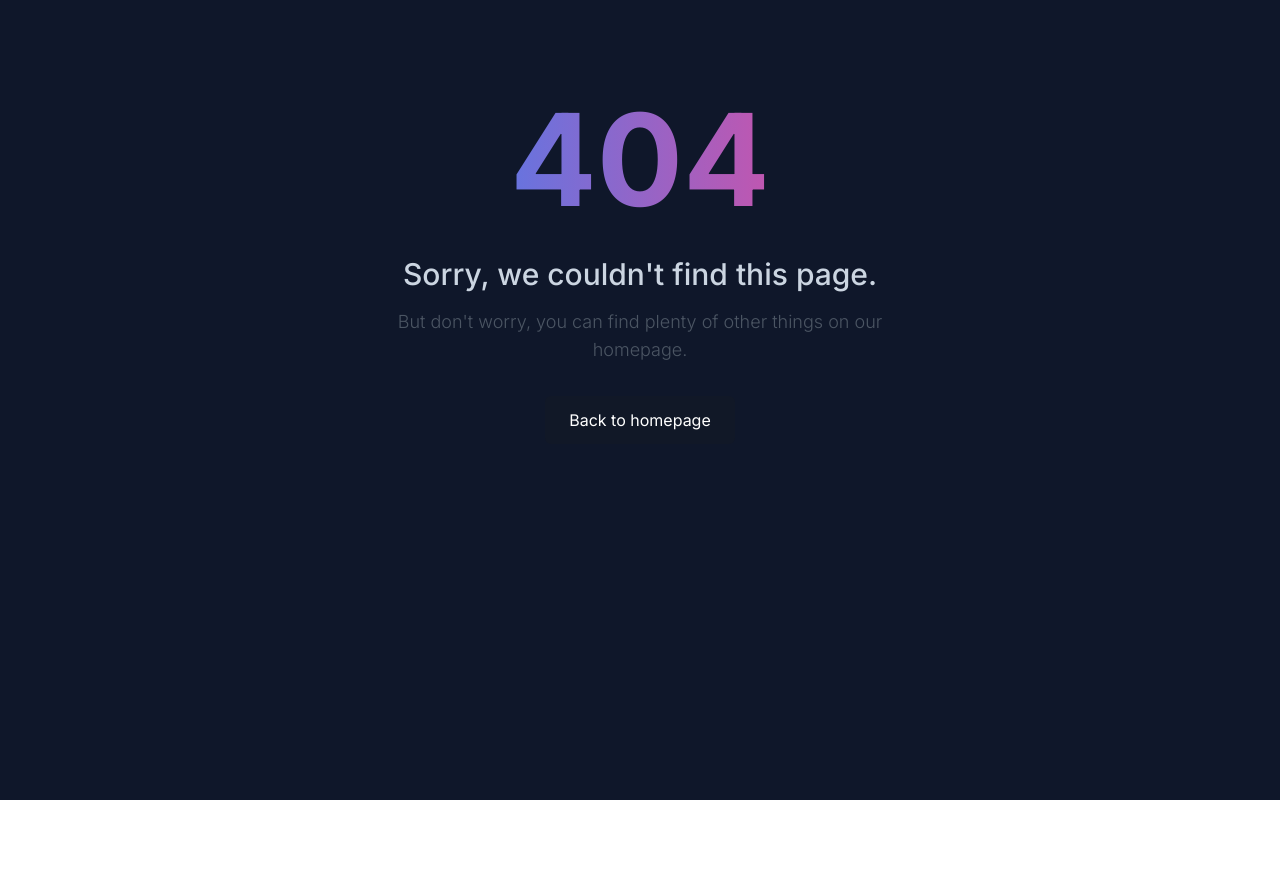
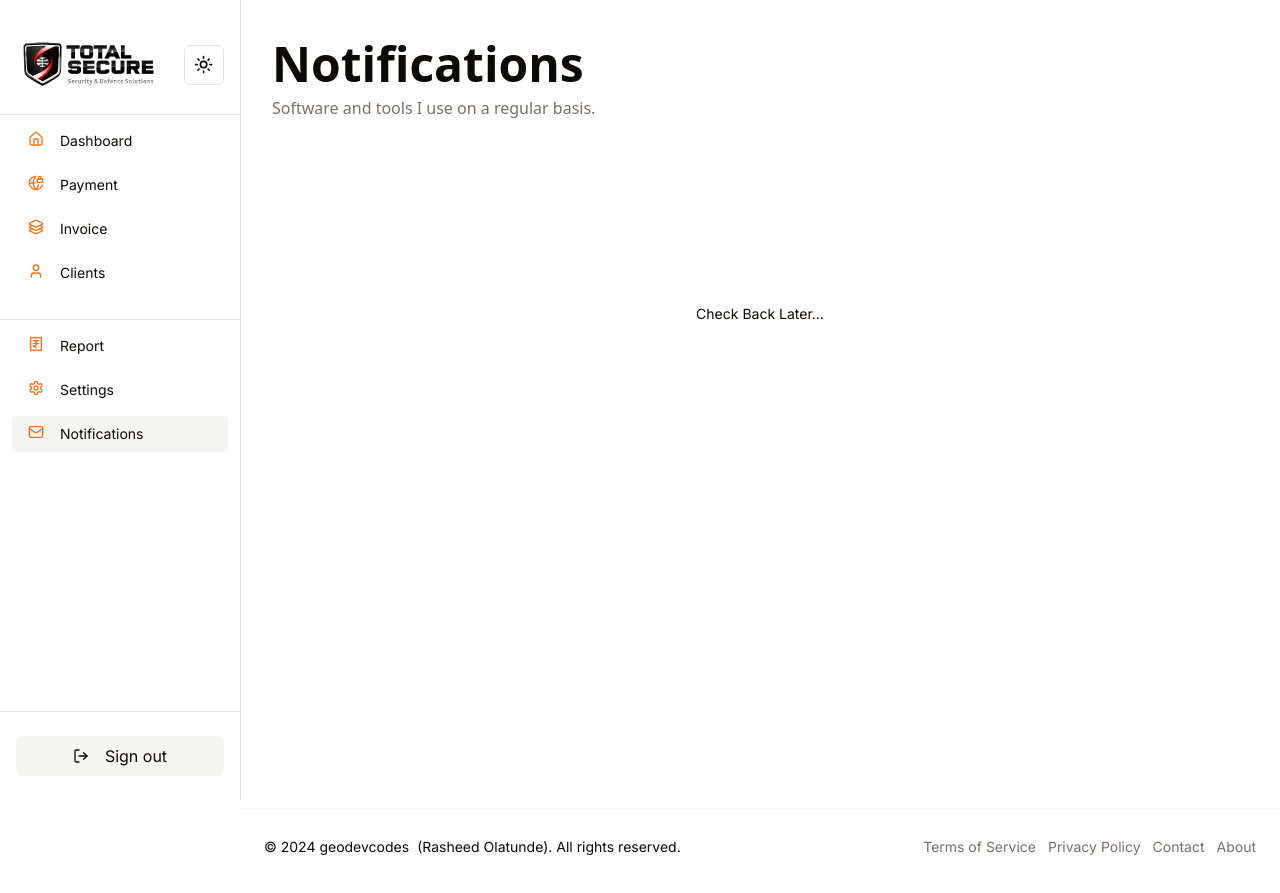
Before and after one commit to olatunde1998/ts-invoice-matrix, a Next.js app: page /notifications in a window 1280 px wide. Before the commit this address had no page. Before the commit the page ends 800 px from the top, so only its background shows below. Built offline with nearby package versions, Linux system fonts and the light colour scheme.

Commit message:
Notifications Page created

```diff
--- /dev/null
+++ b/app/notifications/page.tsx
@@ -0,0 +1,23 @@
+import type { Metadata } from "next";
+import HeaderCrumb from "@/app/components/header-crumb/HeaderCrumb";
+
+export const metadata: Metadata = {
+  title: "Notifications | geodevcodes",
+  description: "Total Secure Application",
+};
+
+export default function Notifications() {
+  return (
+    <main className="min-h-screen px-4 p-2 md:p-8">
+      <div>
+        <HeaderCrumb
+          screenName="Notifications"
+          screenContent="Software and tools I use on a regular basis."
+        />
+      </div>
+      <section className="h-fit mt-8 p-6">
+        <h3 className="mt-32  text-sm  text-center">Check Back Later...</h3>
+      </section>
+    </main>
+  );
+}
```
